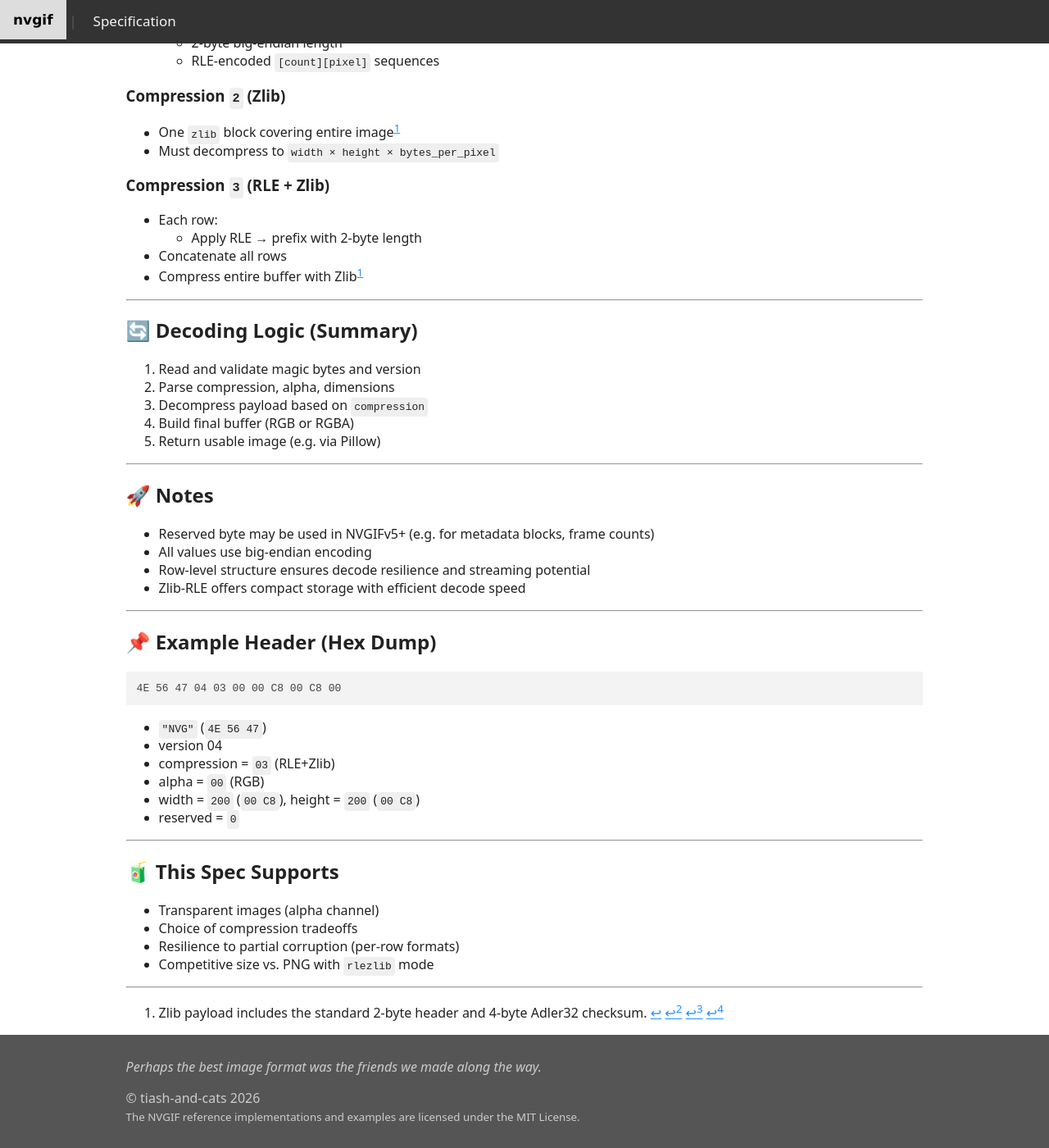
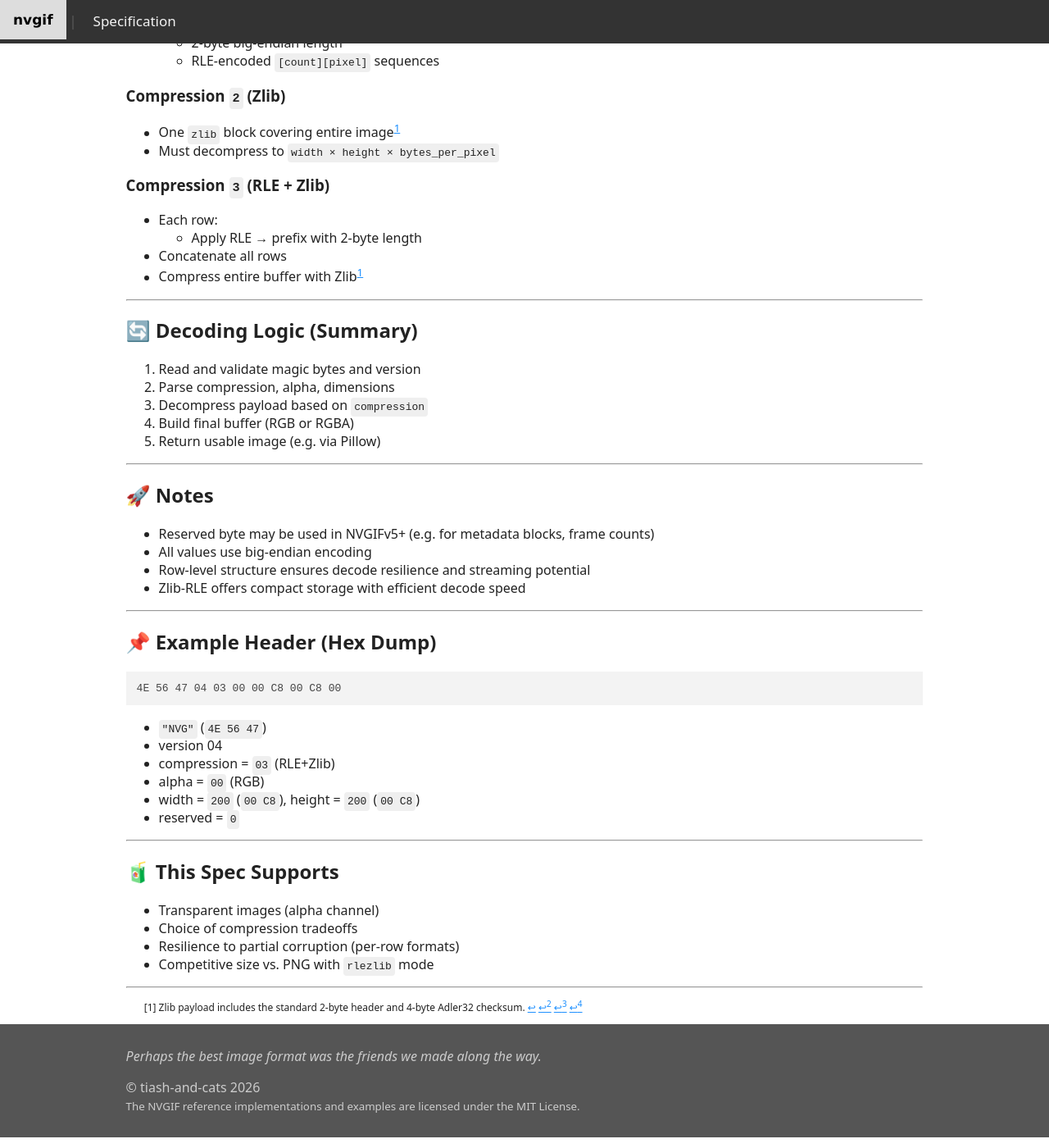
Before and after one commit to tiash-and-cats/nvgif, a Jekyll site: the page built from specs/v4.md, in a window 1280 px wide and 1400 px high, scrolled down 1172 px. Shown: the whole window at 82% size. Built offline with Jekyll 4.4.1, drawn with Linux system fonts in a browser that asks for light colours; nearby versions of some CDN libraries; our own code applies the rules of GitHub Pages for plain Markdown files.

Commit message:
Improved footnote styling

```diff
--- a/_layouts/default.html
+++ b/_layouts/default.html
@@ -88,7 +88,6 @@
     display: block;
     text-align: left;
   }
-  nav.responsive a.text {display: none}
 }
 
 code:not(pre > code) {
@@ -135,6 +134,23 @@
 img, canvas {
   max-width: 100%;
 }
+
+.footnotes {
+  font-size: .75em;
+  counter-reset: item 1;
+}
+
+.footnotes li::marker {
+  content: "[" counter(item) "] ";
+}
+
+.footnote-ref > a::before {
+  content: "[";
+}
+
+.footnote-ref > a::after {
+  content: "]";
+}
 </style>
 </head>
 <body>
```
